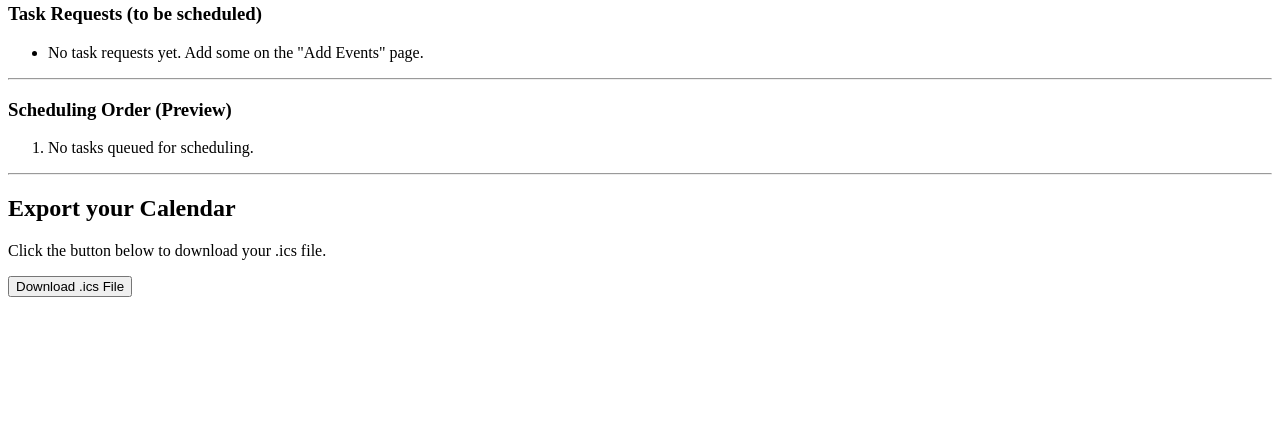
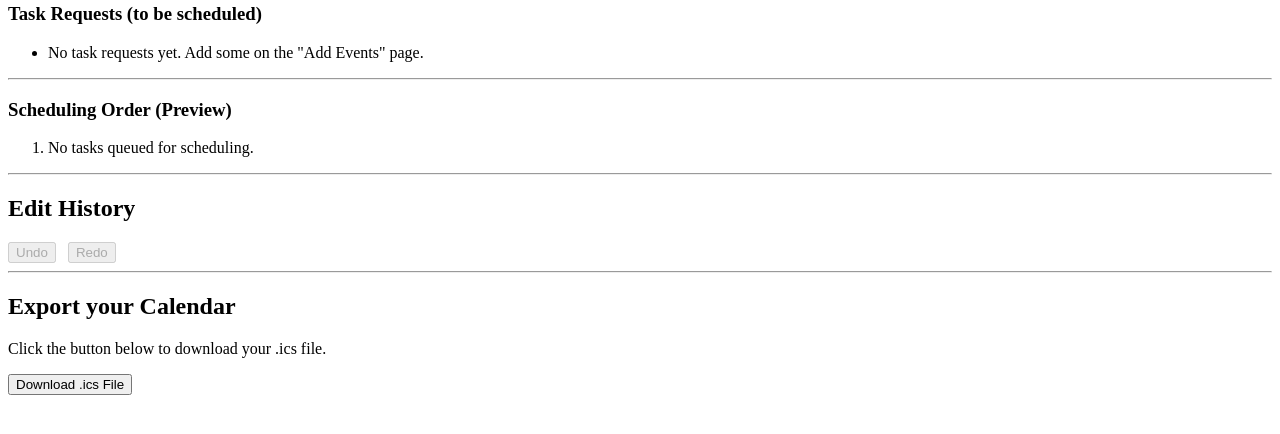
Before and after one commit to SGrimsley02/EECS581_Project_3, a Django app: page /scheduler/view_calendar/ in a window 1280 px wide. Shown: the part 257-691 px from the top of the page. Run offline with Django 5.2, Linux system fonts and the light colour scheme.

Commit message:
Basic Undo/Redo History
- Keeps an "undo" and "redo" stack for changes
- Currently only supports "Delete", but once other functions are added, could also support that

```diff
--- a/auto_scheduler/apps/scheduler/templates/view_calendar.html
+++ b/auto_scheduler/apps/scheduler/templates/view_calendar.html
@@ -95,6 +95,21 @@
 </ol>
 
     <hr>
+
+    <h2>Edit History</h2>
+    <form method="post" action="{% url 'scheduler:view_calendar' %}" style="display:inline">
+      {% csrf_token %}
+      <input type="hidden" name="action" value="undo">
+      <button type="submit" {% if not undo_available %}disabled{% endif %}>Undo</button>
+    </form>
+
+    <form method="post" action="{% url 'scheduler:view_calendar' %}" style="display:inline; margin-left:0.5rem;">
+      {% csrf_token %}
+      <input type="hidden" name="action" value="redo">
+      <button type="submit" {% if not redo_available %}disabled{% endif %}>Redo</button>
+    </form>
+
+    <hr>
     <h2>Export your Calendar</h2>
     <p>Click the button below to download your .ics file.</p>
     <form method="post" action="{% url 'scheduler:view_calendar' %}"> <!--Changed from GET to POST to flow with view_calendar logic-->
--- a/auto_scheduler/apps/scheduler/views.py
+++ b/auto_scheduler/apps/scheduler/views.py
@@ -4,7 +4,7 @@ Description: Views for handling scheduler functionality and the
              study preferences form
 Authors: Kiara Grimsley, Ella Nguyen, Audrey Pan
 Created: October 26, 2025
-Last Modified: November 9, 2025
+Last Modified: November 13, 2025
 '''
 import logging
 from django.shortcuts import render, redirect
@@ -17,9 +17,13 @@ from .utils.icsImportExport import import_ics, export_ics
 from .utils.scheduler import schedule_tasks
 import pytz
 from apps.scheduler.utils.scheduler import preview_schedule_order
+import copy
 
 SESSION_IMPORTED_EVENTS = "imported_events" # parsed from ICS
 SESSION_TASK_REQUESTS   = "task_requests" # user-entered tasks (requests)
+
+SESSION_UNDO_STACK = "schedule_undo_stack"
+SESSION_REDO_STACK = "schedule_redo_stack"
 from django.contrib import messages
 
 logger = logging.getLogger("apps.scheduler")
@@ -120,6 +124,8 @@ def view_calendar(request):
 
         # Delete Event
         if action == "delete":
+            _push_undo(request)  # snapshot before the change
+
             delete_type  = request.POST.get("delete_type")
             delete_index = request.POST.get("delete_index")
 
@@ -128,38 +134,79 @@ def view_calendar(request):
             except (TypeError, ValueError):
                 idx = -1
 
-            if delete_type == "imported":
-                if 0 <= idx < len(imported_events):
-                    logger.info("view_calendar: deleting imported event at index %d", idx)
-                    imported_events.pop(idx)
-                    request.session[SESSION_IMPORTED_EVENTS] = imported_events
-            elif delete_type == "task":
-                if 0 <= idx < len(task_requests):
-                    logger.info("view_calendar: deleting task request at index %d", idx)
-                    task_requests.pop(idx)
-                    request.session[SESSION_TASK_REQUESTS] = task_requests
+            imported_events = request.session.get(SESSION_IMPORTED_EVENTS, [])
+            task_requests   = request.session.get(SESSION_TASK_REQUESTS, [])
 
-            # After deleting, redirect back to GET so refresh doesn't re-POST
+            if delete_type == "imported" and 0 <= idx < len(imported_events):
+                logger.info("view_calendar: deleting imported event at index %d", idx)
+                imported_events.pop(idx)
+                request.session[SESSION_IMPORTED_EVENTS] = imported_events
+            elif delete_type == "task" and 0 <= idx < len(task_requests):
+                logger.info("view_calendar: deleting task request at index %d", idx)
+                task_requests.pop(idx)
+                request.session[SESSION_TASK_REQUESTS] = task_requests
+
+            request.session.modified = True
+            return redirect("scheduler:view_calendar")
+
+        # Undo
+        elif action == "undo":
+            undo_stack = request.session.get(SESSION_UNDO_STACK, [])
+            redo_stack = request.session.get(SESSION_REDO_STACK, [])
+
+            if undo_stack:
+                logger.info("view_calendar: undo requested")
+                # push current to redo, restore last undo
+                redo_stack.append(_get_current_state(request))
+                prev_state = undo_stack.pop()
+                request.session[SESSION_UNDO_STACK] = undo_stack
+                request.session[SESSION_REDO_STACK] = redo_stack
+                _apply_state(request, prev_state)
+
+            return redirect("scheduler:view_calendar")
+
+        # REDO
+        elif action == "redo":
+            undo_stack = request.session.get(SESSION_UNDO_STACK, [])
+            redo_stack = request.session.get(SESSION_REDO_STACK, [])
+
+            if redo_stack:
+                logger.info("view_calendar: redo requested")
+                # push current to undo, restore last redo
+                undo_stack.append(_get_current_state(request))
+                next_state = redo_stack.pop()
+                request.session[SESSION_UNDO_STACK] = undo_stack
+                request.session[SESSION_REDO_STACK] = redo_stack
+                _apply_state(request, next_state)
+
             return redirect("scheduler:view_calendar")
 
         # Export ICS
         elif action == "export":
             # Use scheduler to find placement of task_requests
-            logger.info("view_calendar: POST received; scheduling %d tasks against %d imported events",
+            imported_events = request.session.get(SESSION_IMPORTED_EVENTS, [])
+            task_requests   = request.session.get(SESSION_TASK_REQUESTS, [])
+            logger.info("view_calendar: POST(export); scheduling %d tasks against %d imported events",
                         len(task_requests), len(imported_events))
             scheduled_events = schedule_tasks(task_requests, imported_events)
-            logger.info("view_calendar: scheduler returned %d events; exporting ICS", len(scheduled_events))
             events = imported_events + scheduled_events
             ics_stream = export_ics(events)
             resp = StreamingHttpResponse(ics_stream, content_type='text/calendar')
             resp['Content-Disposition'] = 'attachment; filename="ScheduledCalendar.ics"'
-            logger.info("view_calendar: ICS response prepared (events_total=%d); returning download", len(events))
-            # Possibly store scheduled events in session for later use??
             return resp
+
+    # GET: recompute latest lists & preview
+    imported_events = request.session.get(SESSION_IMPORTED_EVENTS, [])
+    task_requests   = request.session.get(SESSION_TASK_REQUESTS, [])
+    events = imported_events + task_requests
 
     preview = preview_schedule_order(task_requests)
     for i, t in enumerate(preview, start=1):
         t["schedule_order"] = i
+
+    # flags for template (to disable buttons)
+    undo_available = bool(request.session.get(SESSION_UNDO_STACK))
+    redo_available = bool(request.session.get(SESSION_REDO_STACK))
 
     # GET: just render the page
     logger.info("view_calendar: GET; rendering page with %d events", len(events))
@@ -167,7 +214,9 @@ def view_calendar(request):
             "events": events,
             "preview_tasks": preview,
             "imported_events": imported_events,
-            "task_requests": task_requests
+            "task_requests": task_requests,
+            "undo_available": undo_available,
+            "redo_available": redo_available
         }
         )
 
@@ -210,3 +259,31 @@ def preferences(request):
 
     # Render the page with the form
     return render(request, 'preferences.html', {'form': form})
+
+def _get_current_state(request):
+    return {
+        "imported_events": copy.deepcopy(
+            request.session.get(SESSION_IMPORTED_EVENTS, [])
+        ),
+        "task_requests": copy.deepcopy(
+            request.session.get(SESSION_TASK_REQUESTS, [])
+        ),
+    }
+
+
+def _apply_state(request, state):
+    request.session[SESSION_IMPORTED_EVENTS] = state.get("imported_events", [])
+    request.session[SESSION_TASK_REQUESTS] = state.get("task_requests", [])
+    request.session.modified = True
+
+
+def _push_undo(request):
+    undo_stack = request.session.get(SESSION_UNDO_STACK, [])
+    undo_stack.append(_get_current_state(request))
+    # cap history to last N steps
+    if len(undo_stack) > 20:
+        undo_stack.pop(0)
+    request.session[SESSION_UNDO_STACK] = undo_stack
+    # any new edit clears redo history
+    request.session[SESSION_REDO_STACK] = []
+    request.session.modified = True
```
